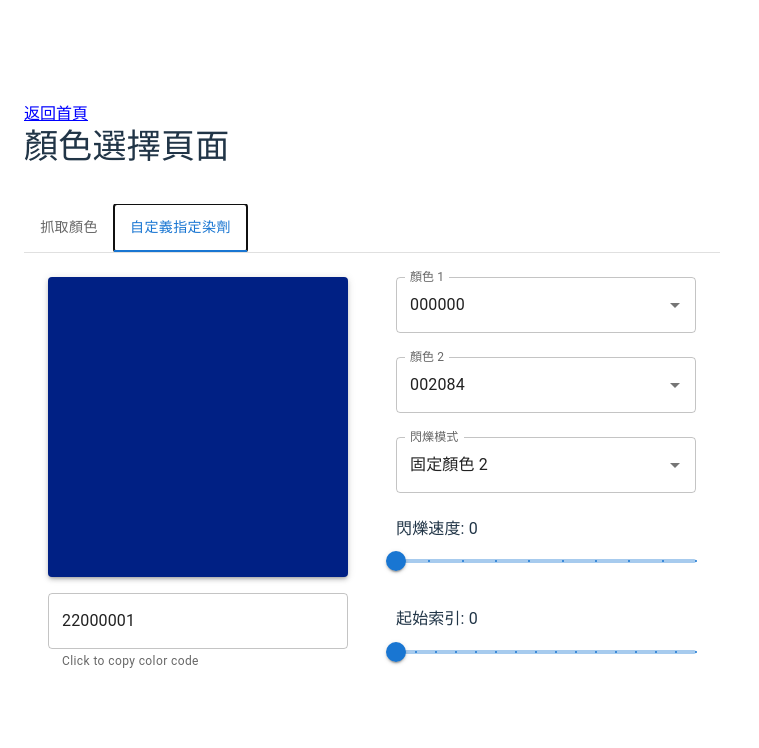
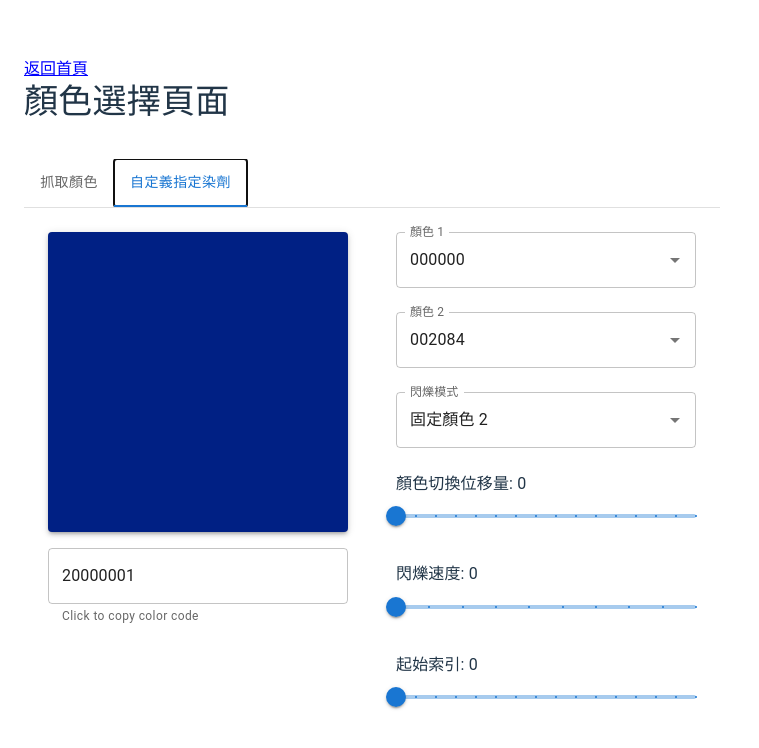
Before and after one commit to eldisa/Mabinogi, a React (Vite) app: page /Mabinogi/color-pick in a window 1280 px wide. Both pictures are taken after a click on the tab "自定義指定染劑". Shown: the top 748 px of the page, without its empty margins (0-759 px from the left). Built offline with nearby package versions, Linux system fonts and the light colour scheme.

Commit message:
feat: add shift option

```diff
--- a/src/components/ColorPicker.tsx
+++ b/src/components/ColorPicker.tsx
@@ -9,11 +9,13 @@ interface ColorPickerProps {
     mode: number;
     level: number;
     startIndex: number;
+    shiftStep: number;
     setColor1: (value: number) => void;
     setColor2: (value: number) => void;
     setMode: (value: number) => void;
     setLevel: (value: number) => void;
     setStartIndex: (value: number) => void;
+    setShiftStep: (value: number) => void;
 }
 
 const ColorPicker: React.FC<ColorPickerProps> = ({
@@ -22,17 +24,33 @@ const ColorPicker: React.FC<ColorPickerProps> = ({
     mode,
     level,
     startIndex,
+    shiftStep,
     setColor1,
     setColor2,
     setMode,
     setLevel,
     setStartIndex,
+    setShiftStep,
 }) => {
     return (
         <Stack spacing={3} width="300px">
             <ColorSelect label="顏色 1" value={color1} onChange={setColor1} />
             <ColorSelect label="顏色 2" value={color2} onChange={setColor2} />
             <ModeSelect value={mode} onChange={setMode} />
+            <div>
+                <Typography gutterBottom>
+                    顏色切換位移量: {shiftStep}
+                </Typography>
+                <Slider
+                    value={shiftStep}
+                    min={0}
+                    max={15}
+                    step={1}
+                    onChange={(_, value) => setShiftStep(value as number)}
+                    marks
+                    sx={{ width: "300px" }}
+                />
+            </div>
             <div>
                 <Typography gutterBottom>閃爍速度: {level}</Typography>
                 <Slider
--- a/src/components/ColorPickerTabs.tsx
+++ b/src/components/ColorPickerTabs.tsx
@@ -12,12 +12,14 @@ interface ColorPickerTabsProps {
     mode: number;
     level: number;
     startIndex: number;
+    shiftStep: number;
+    colorCode: string;
     setColor1: (value: number) => void;
     setColor2: (value: number) => void;
     setMode: (value: number) => void;
     setLevel: (value: number) => void;
     setStartIndex: (value: number) => void;
-    colorCode: string;
+    setShiftStep: (value: number) => void;
     setColorCode: (value: string) => void;
 }
 
--- a/src/pages/ColorPicker/index.tsx
+++ b/src/pages/ColorPicker/index.tsx
@@ -8,7 +8,7 @@ import styles from "./index.module.css";
 
 const ColorPickPage: React.FC = () => {
     const [mode, setMode] = useState(DEFAULTS.MODE as number);
-    const [shiftStep, setShiftStep] = useState(DEFAULTS.MODE as number);
+    const [shiftStep, setShiftStep] = useState(DEFAULTS.SHIFT_STEP as number);
     const [color1, setColor1] = useState(DEFAULTS.COLOR_1 as number);
     const [color2, setColor2] = useState(DEFAULTS.COLOR_2 as number);
     const [level, setLevel] = useState(DEFAULTS.LEVEL as number);
@@ -49,6 +49,8 @@ const ColorPickPage: React.FC = () => {
                     mode={mode}
                     level={level}
                     startIndex={startIndex}
+                    shiftStep={shiftStep}
+                    setShiftStep={setShiftStep}
                     setColor1={setColor1}
                     setColor2={setColor2}
                     setMode={setMode}
--- a/src/utils/constants.ts
+++ b/src/utils/constants.ts
@@ -21,6 +21,7 @@ export const DEFAULTS = {
     MODE: ANIMATION_MODES.FIXED_COLOR_2,
     COLOR_1: 0,
     COLOR_2: 1,
+    SHIFT_STEP: 0,
     LEVEL: 0,
     START_INDEX: 0,
 } as const;
```
